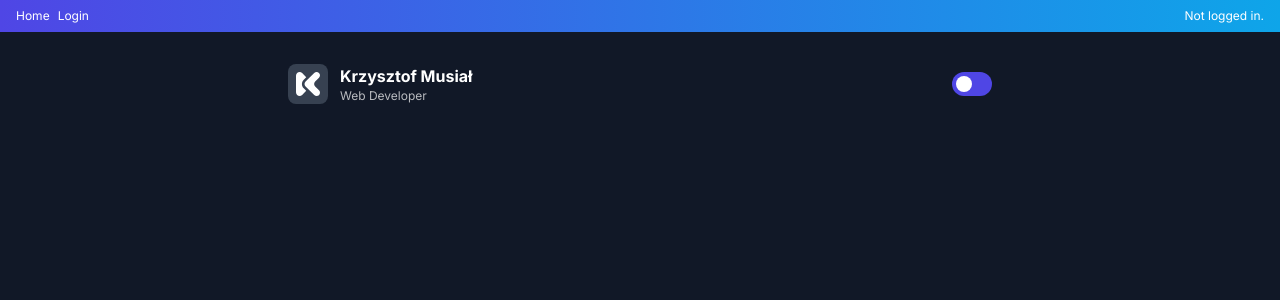
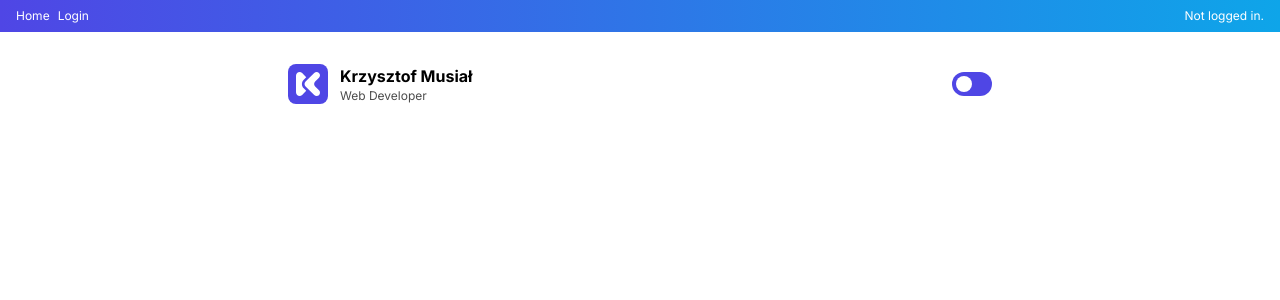
Before and after one commit to krzysztof-musial/react-portfolio-cms, a React (Create React App) app: page / in a window 1280 px wide. Shown: the top 300 px of the page. Built offline with nearby package versions, Linux system fonts and the light colour scheme; no server answers.

Commit message:
added ThemeContext

```diff
--- a/src/App.js
+++ b/src/App.js
@@ -1,15 +1,18 @@
-import React from "react"
+import React, { useContext } from "react"
 import { BrowserRouter as Router, Switch, Route } from "react-router-dom"
 //
 import { AuthProvider } from "./contexts/AuthContext"
+import { ThemeContext } from "./contexts/ThemeContext"
 // Components
 import Navigation from './components/Navigation'
 import Home from './views/Home'
 import Login from './views/Login'
 
 export default function App() {
+  const { darkMode } = useContext(ThemeContext);
+
   return (
-    <div className="dark">
+    <div className={darkMode ? 'dark' : ''}>
     <AuthProvider>
       <Router>
         <main className="w-full min-h-screen flex flex-col bg-white text-black dark:bg-gray-900 dark:text-white">
--- a/src/components/Toggle.js
+++ b/src/components/Toggle.js
@@ -1,7 +1,8 @@
-import React, { useState } from 'react'
+import React, { useContext } from 'react'
+import { ThemeContext } from '../contexts/ThemeContext';
 
 export default function Toggle() {
-    const [darkMode, setDarkMode] = useState(false);
+    const { darkMode, handleThemeChange } = useContext(ThemeContext);
     const darkClass = {
         bg: "bg-emerald-400 hover:bg-emerald-500",
         toggle: "ml-4"
@@ -10,9 +11,6 @@ export default function Toggle() {
         bg: "bg-indigo-600 hover:bg-indigo-500",
         toggle: "ml-0"
     }
-    function handleThemeChange() {
-        setDarkMode(!darkMode)
-    }
 
     return (
         <div className={`rounded-r-full p-1 rounded-l-full w-10 h-6 cursor-pointer transition-all ${darkMode ? darkClass.bg : lightClass.bg}`} onClick={handleThemeChange}>
--- /dev/null
+++ b/src/contexts/ThemeContext.js
@@ -0,0 +1,18 @@
+import React, { useState } from 'react'
+
+const  ThemeContext  =  React.createContext(false);
+
+const ThemeProvider = ({ children }) => {
+    const [darkMode, setDarkMode] = useState(false);
+    function handleThemeChange() {
+        setDarkMode(!darkMode)
+    }
+
+    return (
+        <ThemeContext.Provider value={{ darkMode, handleThemeChange }}>
+            {children}
+        </ThemeContext.Provider>
+    )
+}
+
+export { ThemeContext, ThemeProvider }
--- a/src/index.js
+++ b/src/index.js
@@ -3,10 +3,13 @@ import ReactDOM from 'react-dom';
 import reportWebVitals from './reportWebVitals';
 import App from './App';
 import './styles/index.css';
+import  { ThemeProvider }  from  "./contexts/ThemeContext";
 
 ReactDOM.render(
   <React.StrictMode>
-    <App />
+    <ThemeProvider>
+      <App />
+    </ThemeProvider>
   </React.StrictMode>,
   document.getElementById('root')
 );
```
